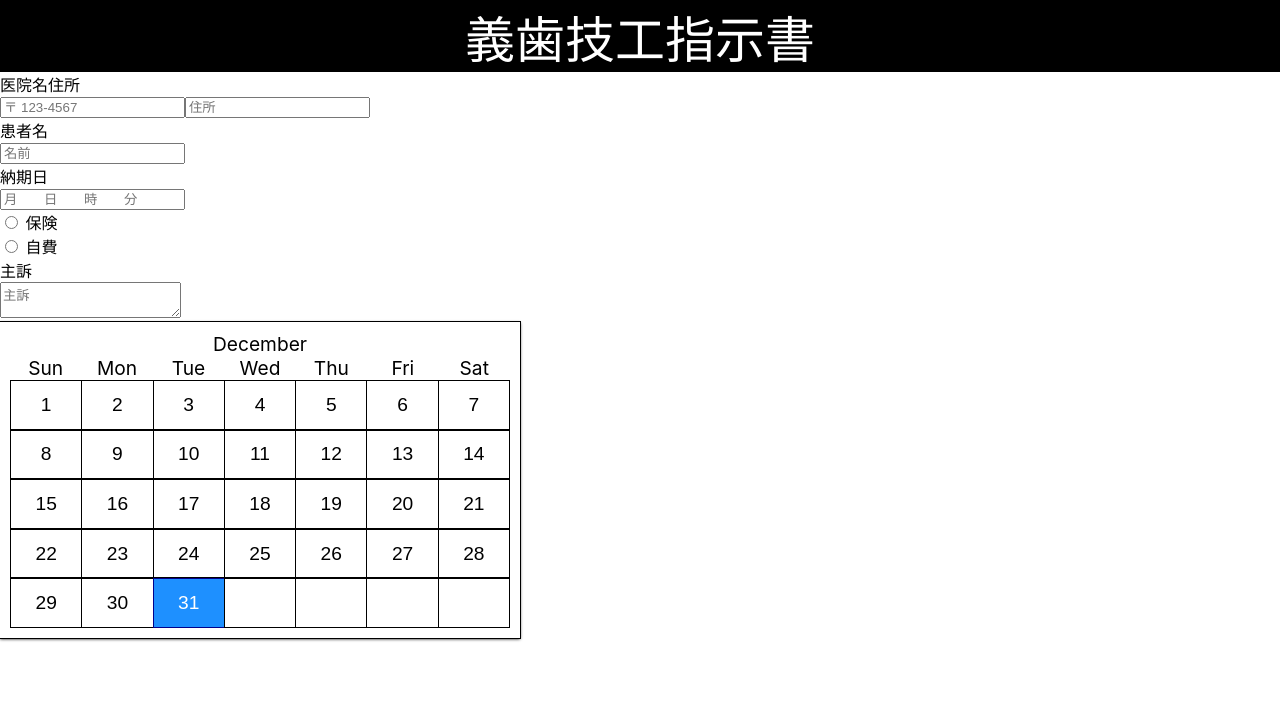
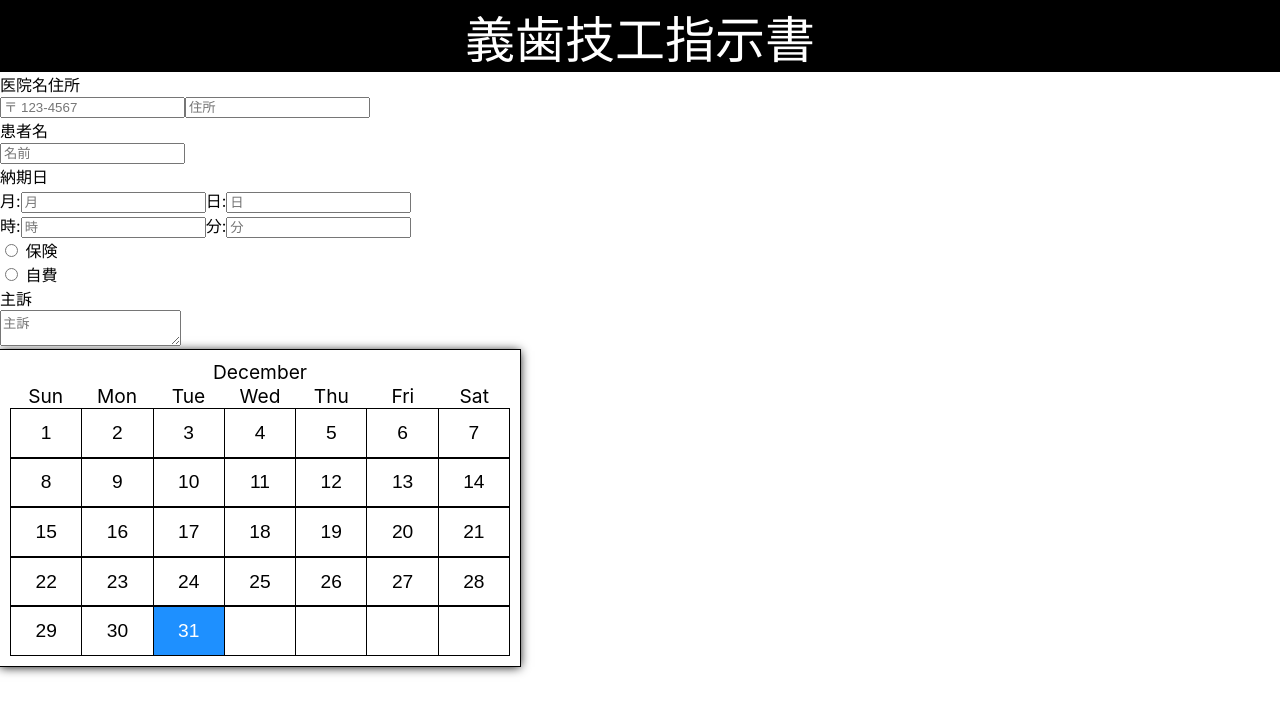
Before and after one commit to JustinTheeDude/dentist-app, a React (Create React App) app: page / in a window 1280 px wide. Shown: the top 714 px of the page. Built offline with nearby package versions, Linux system fonts and the light colour scheme.

Commit message:
updated form format

```diff
--- a/src/App.css
+++ b/src/App.css
@@ -41,7 +41,7 @@
   max-width: 500px;
   background-color: white;
   padding: 10px;
-  box-shadow: 0 0 0 1px black, 0 1px 3px 0 black;
+  box-shadow: 0 0 0 1px black, 0 1px 10px 0 black;
 }
 
 .CalendarTitle {
@@ -90,13 +90,13 @@
 
 .Day--selected{
   background: dodgerblue;
-  border: 1px solid darkblue;
+  border: 1px solid black;
   color: white;
 }
 
 .Day--hovering {
   background: lightblue;
-  border: 1px solid lightblue;
+  border: 1px solid black;
 }
 
 .EmptyStateDay{
--- a/src/Components/MainInfo.js
+++ b/src/Components/MainInfo.js
@@ -2,7 +2,7 @@ import React from 'react'
 import { Col, Form, FormGroup, Label, Input } from 'reactstrap';
 
 
-const MainInfo = ({fullDate, onDayClick}) => {
+const MainInfo = () => {
     return (
         <Form>
             <FormGroup row>
@@ -21,7 +21,14 @@ const MainInfo = ({fullDate, onDayClick}) => {
             <FormGroup row>
                 <Label>納期日</Label>
                 <Col sm={10}>
-                    <Input type="text" name="text"  placeholder="月　　日　　時　　分"/>
+                    <div>
+                        月:<Input type="text" name="text"  placeholder="月"/>
+                        日:<Input type="text" name="text"  placeholder="日" />
+                    </div>
+                    <div>
+                        時:<Input type="text" name="text"  placeholder="時"/>
+                        分:<Input type="text" name="text"  placeholder="分" />
+                    </div>
                 </Col>
             </FormGroup>
             <FormGroup check>
```
